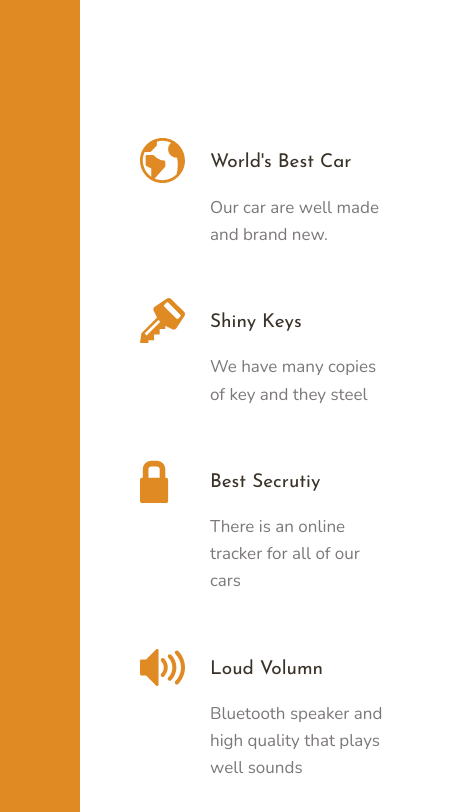
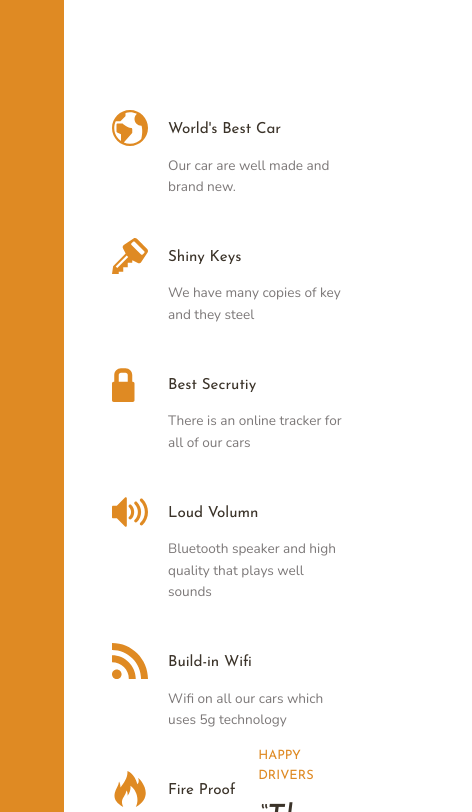
Before and after one commit to webroyit/sv9gjt-CSSGridAndSASS, a website: page dist/index.html in a window 390 px wide. Shown: the part 677-1489 px from the top of the page, 472 px wide, since content can reach past the window. Drawn offline with nearby package versions, Linux system fonts and the light colour scheme.

Commit message:
Add media query on global font size

```diff
--- a/sass/_base.scss
+++ b/sass/_base.scss
@@ -14,6 +14,9 @@ $color-grey-dark-2: #7a6a57;
 $font-primary: 'Nunito', sans-serif;
 $font-display: 'Josefin Sans', sans-serif;
 
+// Breakpoints
+$bp-largest: 75em;  // 1200px
+
 // Global Reset
 *,
 *::before,
@@ -27,7 +30,11 @@ html{
     box-sizing: border-box;
 
     // 1rem = 10px;
-    font-size: 62.5%
+    font-size: 62.5%;
+
+    @media only screen and (max-width: $bp-largest){
+        font-size: 50%;
+    }
 }
 
 // Global font size
```
Also changed, not shown: dist/css/style.css.
